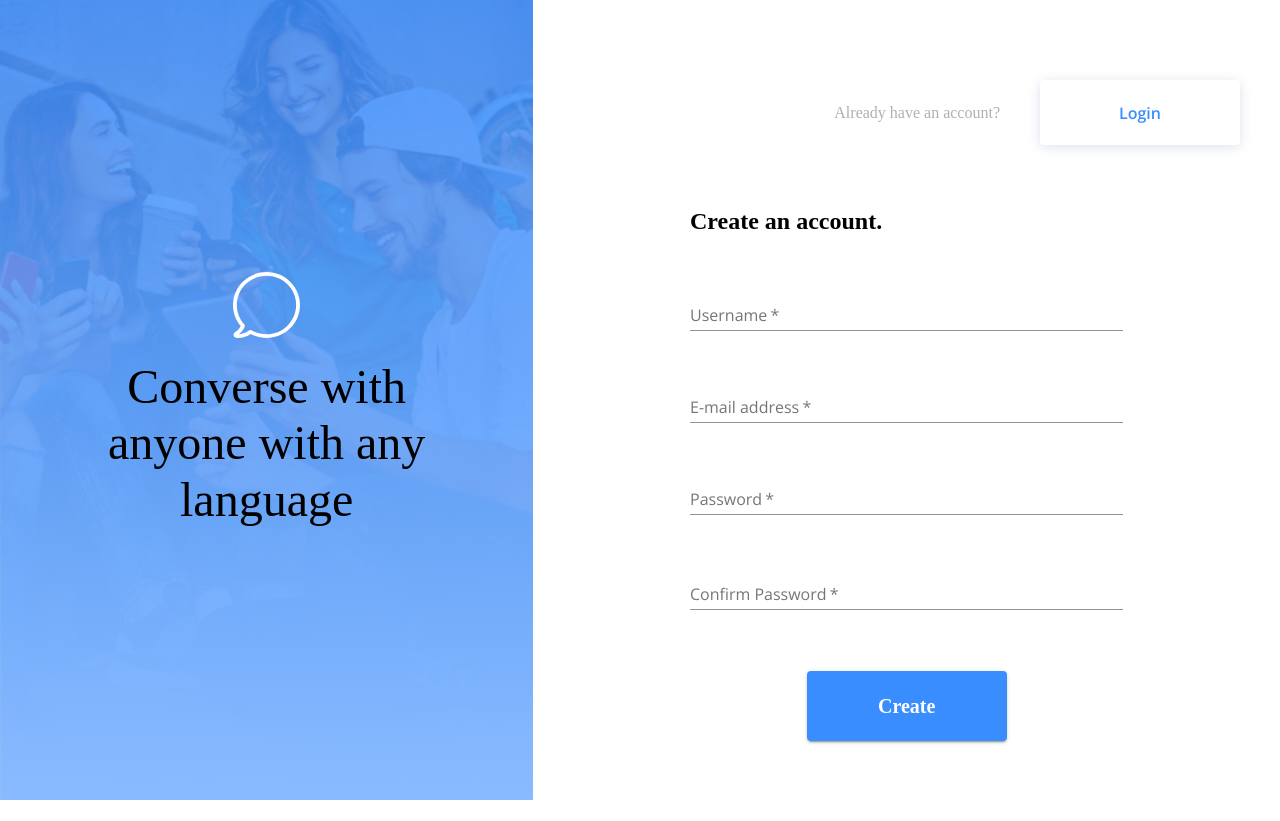
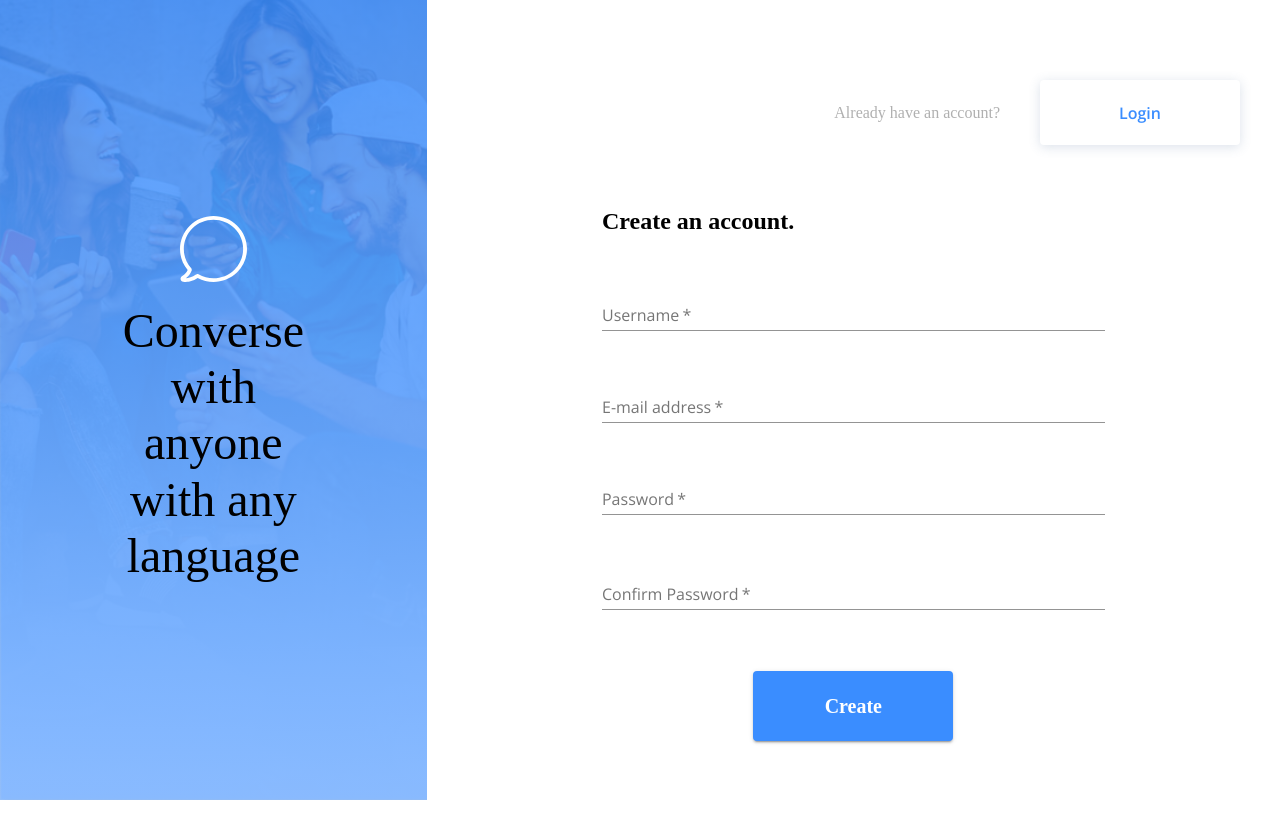
Before and after one commit to madasteroid/messenger, a React (Create React App) app in the folder client/: page / in a window 1280 px wide. Built offline with nearby package versions, Linux system fonts and the light colour scheme; no server answers.

Commit message:
Layout size fixed

```diff
--- a/client/src/components/Layout/auth/AuthLayout.js
+++ b/client/src/components/Layout/auth/AuthLayout.js
@@ -20,11 +20,11 @@ const AuthLayout = (props) => {
     return(
       <Container component="main" maxWidth={false} className={classes.root}>
           <Grid container direction="row">
-            <Grid item sm={5} xs={12}>
+            <Grid item sm={4} xs={12}>
                <Banner/>
             </Grid>
 
-            <Grid item sm={7} xs={12} className={classes.FormContainer}>
+            <Grid item sm={8} xs={12} className={classes.FormContainer}>
                 {props.children}
             </Grid>
           </Grid>
--- a/client/src/index.css
+++ b/client/src/index.css
@@ -1,11 +1,11 @@
 body {
   margin: 0;
   font-family: -apple-system, BlinkMacSystemFont, "Segoe UI", "Roboto", "Oxygen", "Ubuntu",
-    "Cantarell", "Fira Sans", "Droid Sans", "Helvetica Neue", sans-serif;
+    "Cantarell", "Fira Sans", "Droid Sans", "Helvetica Neue", sans-serif, OpenSans;
   -webkit-font-smoothing: antialiased;
   -moz-osx-font-smoothing: grayscale;
 }
 
 code {
-  font-family: source-code-pro, Menlo, Monaco, Consolas, "Courier New", monospace;
+  font-family: source-code-pro, Menlo, Monaco, Consolas, OpenSans, "Courier New", monospace;
 }
```
